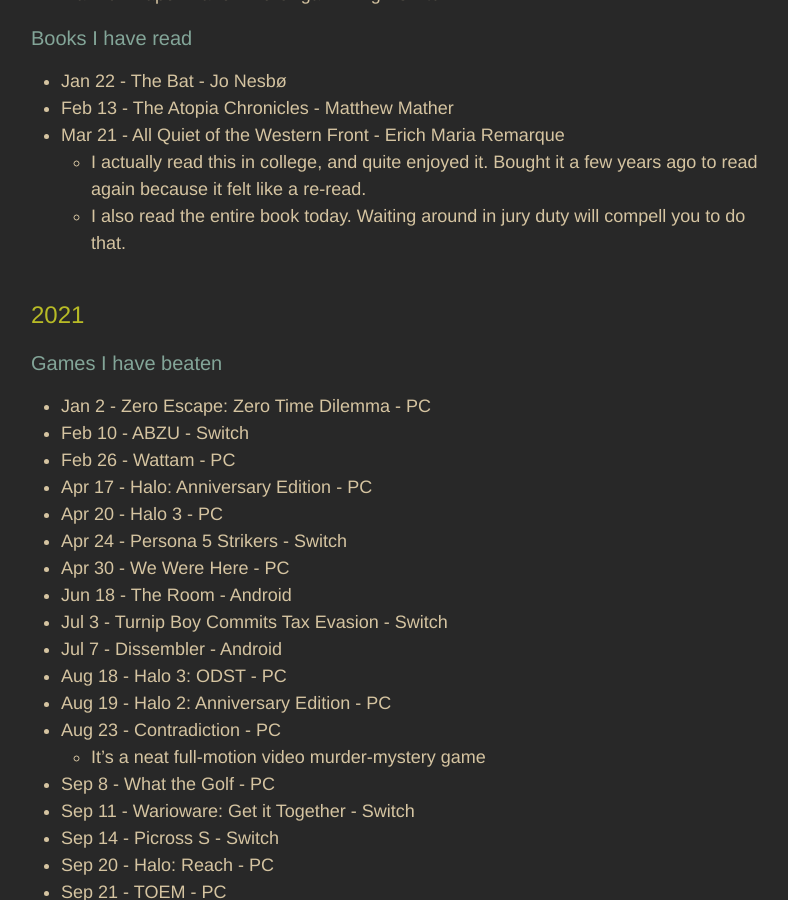
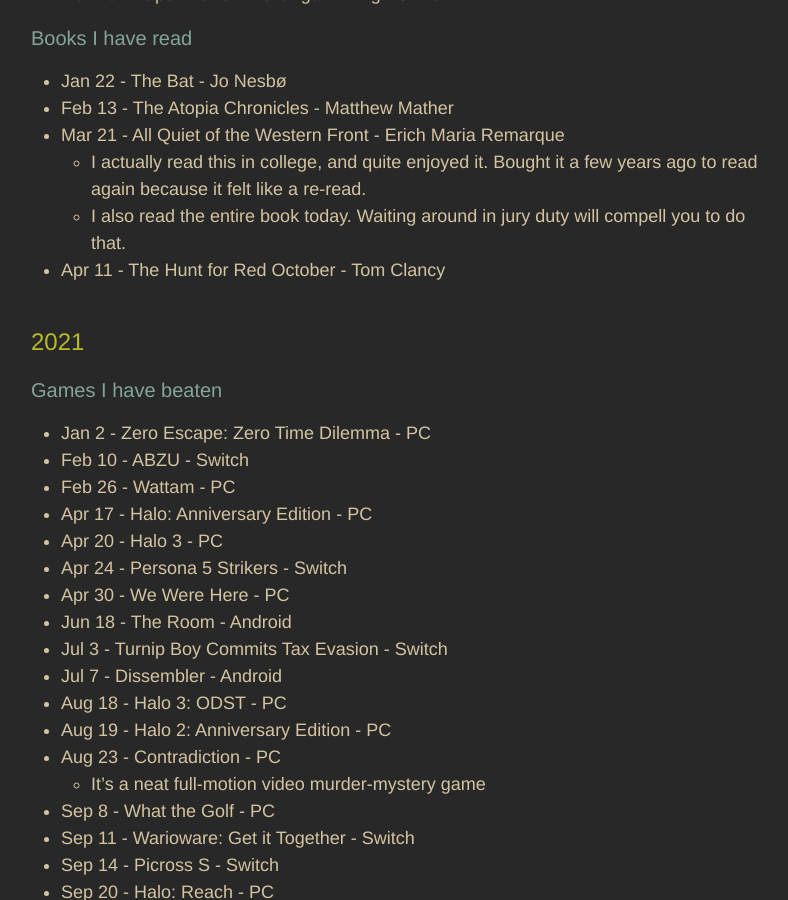
Before and after one commit to adkinsrs/sadkins_site, a Jekyll site: the page built from misc.md, in a window 1280 px wide and 900 px high, scrolled down 956 px. Shown: the whole window, without its empty margins (239-1027 px from the left). Built offline with Jekyll 4.4.1, drawn with Linux system fonts in a browser that asks for light colours.

Commit message:
read a book

```diff
--- a/misc.md
+++ b/misc.md
@@ -41,6 +41,7 @@
 * Mar 21 - All Quiet of the Western Front - Erich Maria Remarque
   * I actually read this in college, and quite enjoyed it.  Bought it a few years ago to read again because it felt like a re-read.
   * I also read the entire book today.  Waiting around in jury duty will compell you to do that.
+* Apr 11 - The Hunt for Red October - Tom Clancy
 
 ## 2021
 
```
